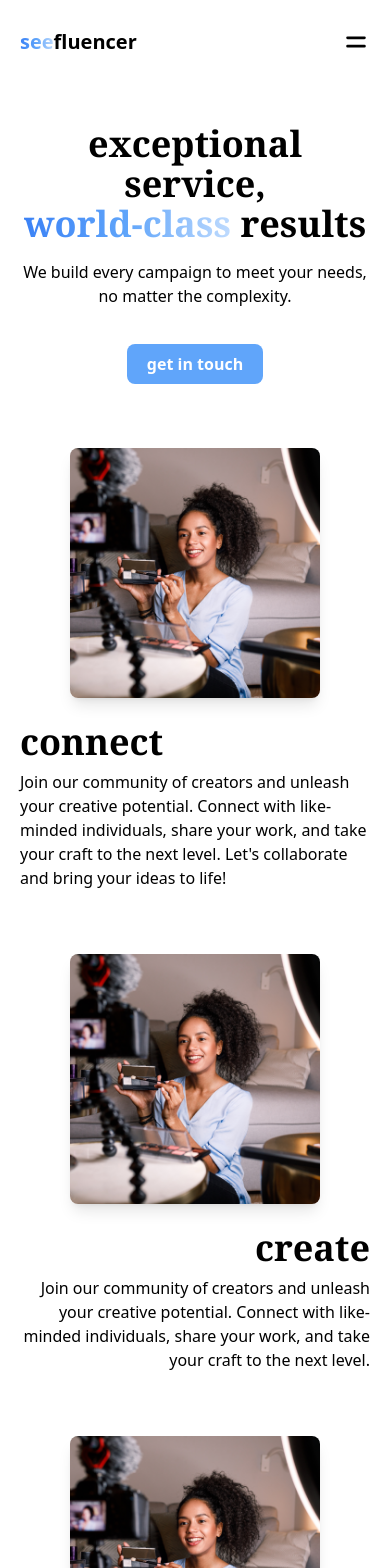
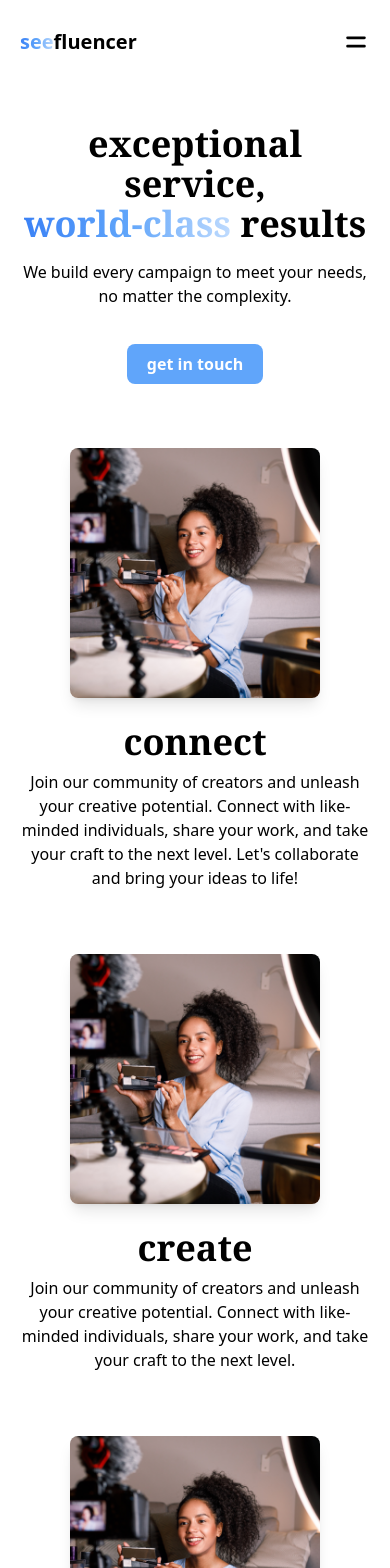
Before and after one commit to joylodra/seefluencer, a Next.js app: page /brands in a window 390 px wide. Shown: the top 1568 px of the page. Built offline with nearby package versions, Linux system fonts and the light colour scheme.

Commit message:
Fixed Feature component

```diff
--- a/app/components/Global/Feature.tsx
+++ b/app/components/Global/Feature.tsx
@@ -29,7 +29,7 @@ const Feature = ({
     >
       <div
         className={`flex-1 flex flex-col gap-7 justify-center items-center md:items-start ${
-          reverse ? "text-left" : "text-right"
+          reverse ? "md:text-left" : "md:text-right"
         }`}
       >
         <Title title={title} description={description} />
```
